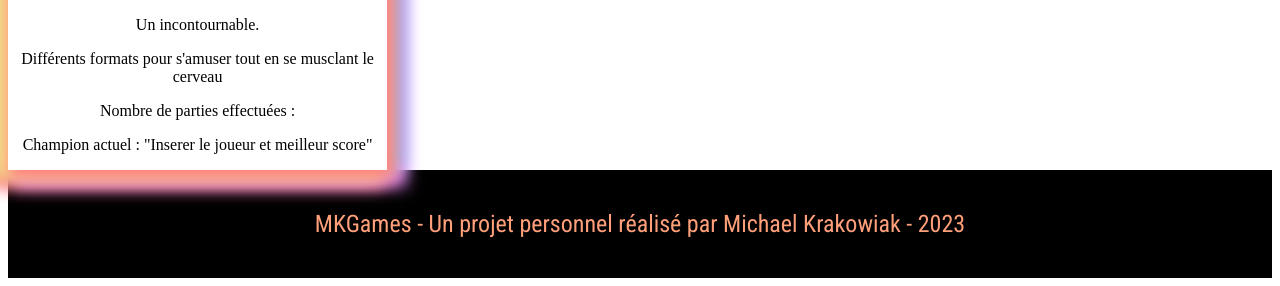
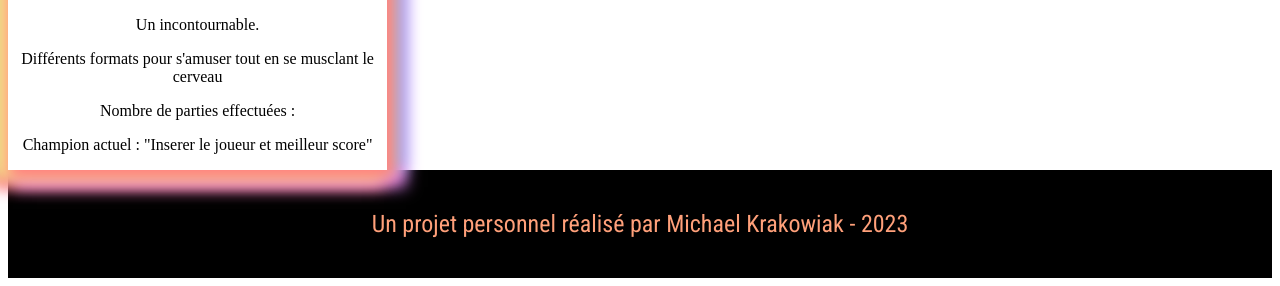
Before and after one commit to MichaelKrakowiak/Projet_perso_MKGames, a website built with Parcel: page src/index.html in a window 1280 px wide. Shown: the part 1118-1404 px from the top of the page. Built offline with nearby package versions, Linux system fonts and the light colour scheme.

Commit message:
Mise à jour footer

```diff
--- a/src/index.html
+++ b/src/index.html
@@ -65,11 +65,9 @@
 
 </main>
 <footer>
-    <p>MKGames - Un projet personnel réalisé par Michael Krakowiak - 2023</p>
+    <p>Un projet personnel réalisé par Michael Krakowiak - 2023</p>
 </footer>
 
 <body>
-
 </body>
-
 </html>
```
